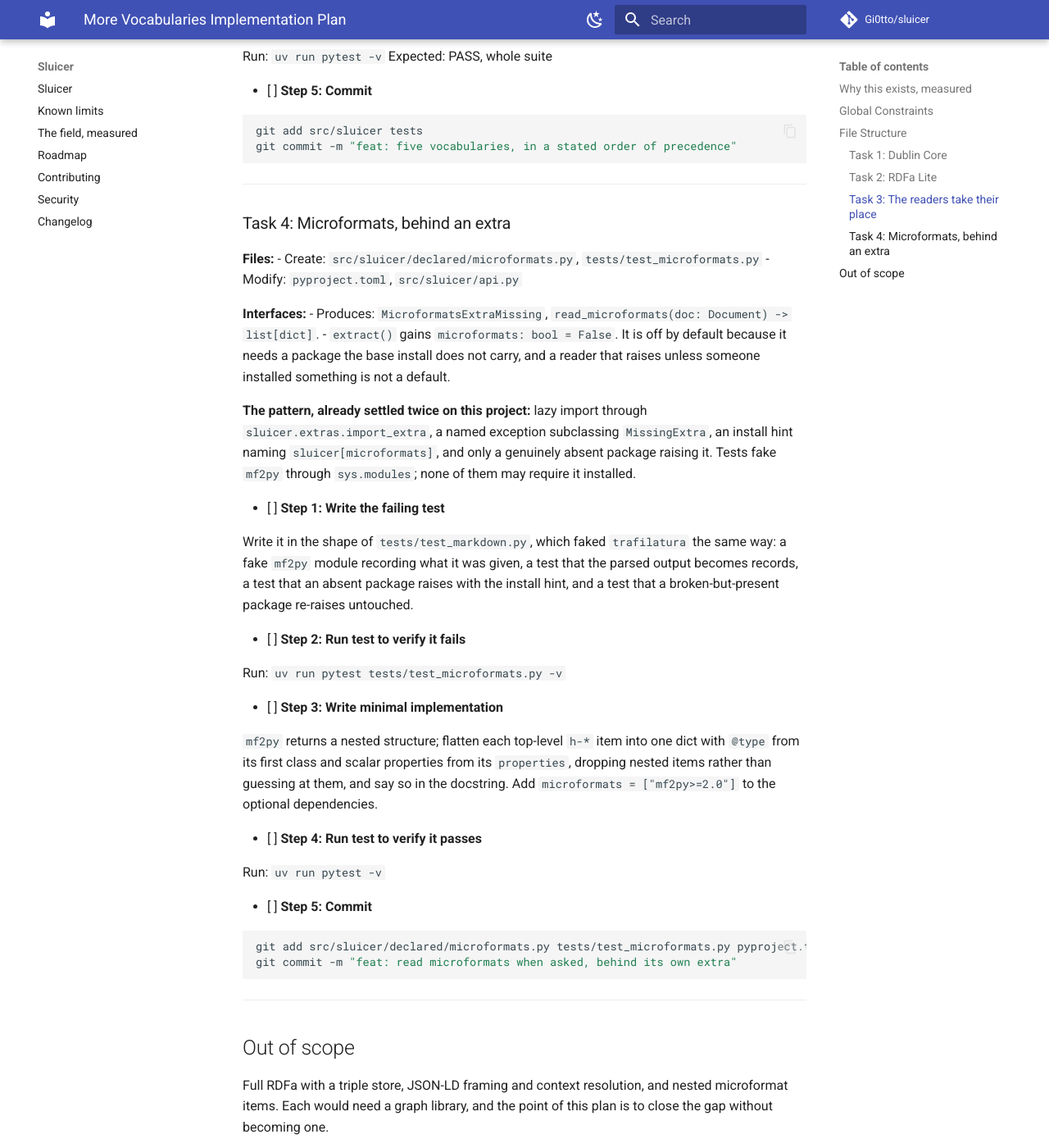
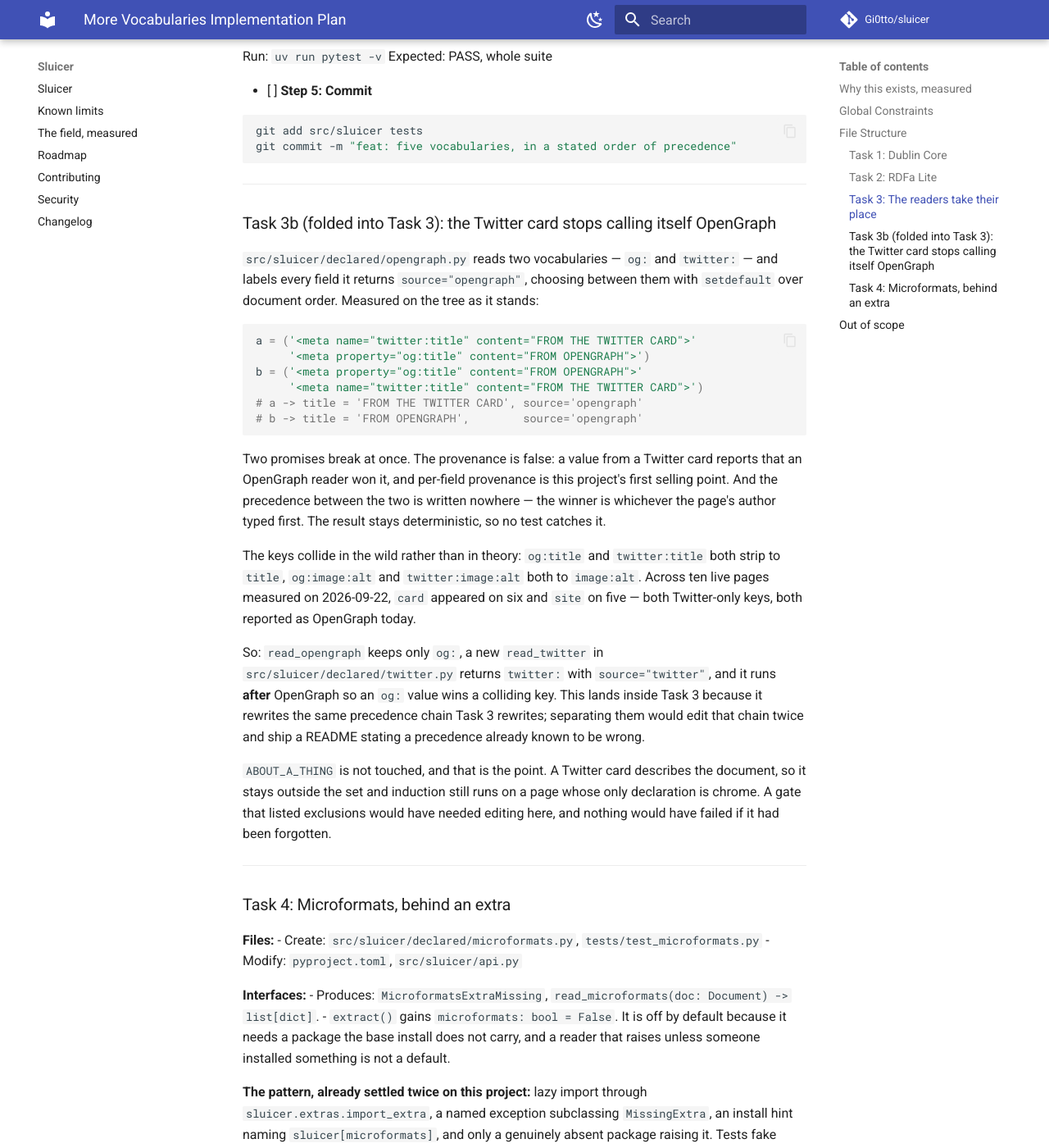
Before and after one commit to Gi0tto/sluicer, an MkDocs documentation site: the page built from docs/superpowers/plans/2026-09-22-more-vocabularies.md, in a window 1280 px wide and 1400 px high, scrolled down 8948 px. Shown: the whole window at 82% size. Built offline with MkDocs 1.6.1 and Material for MkDocs 9.7.7, drawn with Linux system fonts in a browser that asks for light colours; comment, search, counter and statistics services are not loaded.

Commit message:
plan: the Twitter card is the sixth reader, split out in Task 3

````diff
--- a/docs/superpowers/plans/2026-09-22-more-vocabularies.md
+++ b/docs/superpowers/plans/2026-09-22-more-vocabularies.md
@@ -404,6 +404,48 @@ git commit -m "feat: five vocabularies, in a stated order of precedence"
 
 ---
 
+### Task 3b (folded into Task 3): the Twitter card stops calling itself OpenGraph
+
+`src/sluicer/declared/opengraph.py` reads two vocabularies — `og:` and
+`twitter:` — and labels every field it returns `source="opengraph"`, choosing
+between them with `setdefault` over document order. Measured on the tree as it
+stands:
+
+```python
+a = ('<meta name="twitter:title" content="FROM THE TWITTER CARD">'
+     '<meta property="og:title" content="FROM OPENGRAPH">')
+b = ('<meta property="og:title" content="FROM OPENGRAPH">'
+     '<meta name="twitter:title" content="FROM THE TWITTER CARD">')
+# a -> title = 'FROM THE TWITTER CARD', source='opengraph'
+# b -> title = 'FROM OPENGRAPH',        source='opengraph'
+```
+
+Two promises break at once. The provenance is false: a value from a Twitter
+card reports that an OpenGraph reader won it, and per-field provenance is this
+project's first selling point. And the precedence between the two is written
+nowhere — the winner is whichever the page's author typed first. The result
+stays deterministic, so no test catches it.
+
+The keys collide in the wild rather than in theory: `og:title` and
+`twitter:title` both strip to `title`, `og:image:alt` and `twitter:image:alt`
+both to `image:alt`. Across ten live pages measured on 2026-09-22, `card`
+appeared on six and `site` on five — both Twitter-only keys, both reported as
+OpenGraph today.
+
+So: `read_opengraph` keeps only `og:`, a new `read_twitter` in
+`src/sluicer/declared/twitter.py` returns `twitter:` with `source="twitter"`,
+and it runs **after** OpenGraph so an `og:` value wins a colliding key. This
+lands inside Task 3 because it rewrites the same precedence chain Task 3
+rewrites; separating them would edit that chain twice and ship a README stating
+a precedence already known to be wrong.
+
+`ABOUT_A_THING` is not touched, and that is the point. A Twitter card describes
+the document, so it stays outside the set and induction still runs on a page
+whose only declaration is chrome. A gate that listed exclusions would have
+needed editing here, and nothing would have failed if it had been forgotten.
+
+---
+
 ### Task 4: Microformats, behind an extra
 
 **Files:**
````
